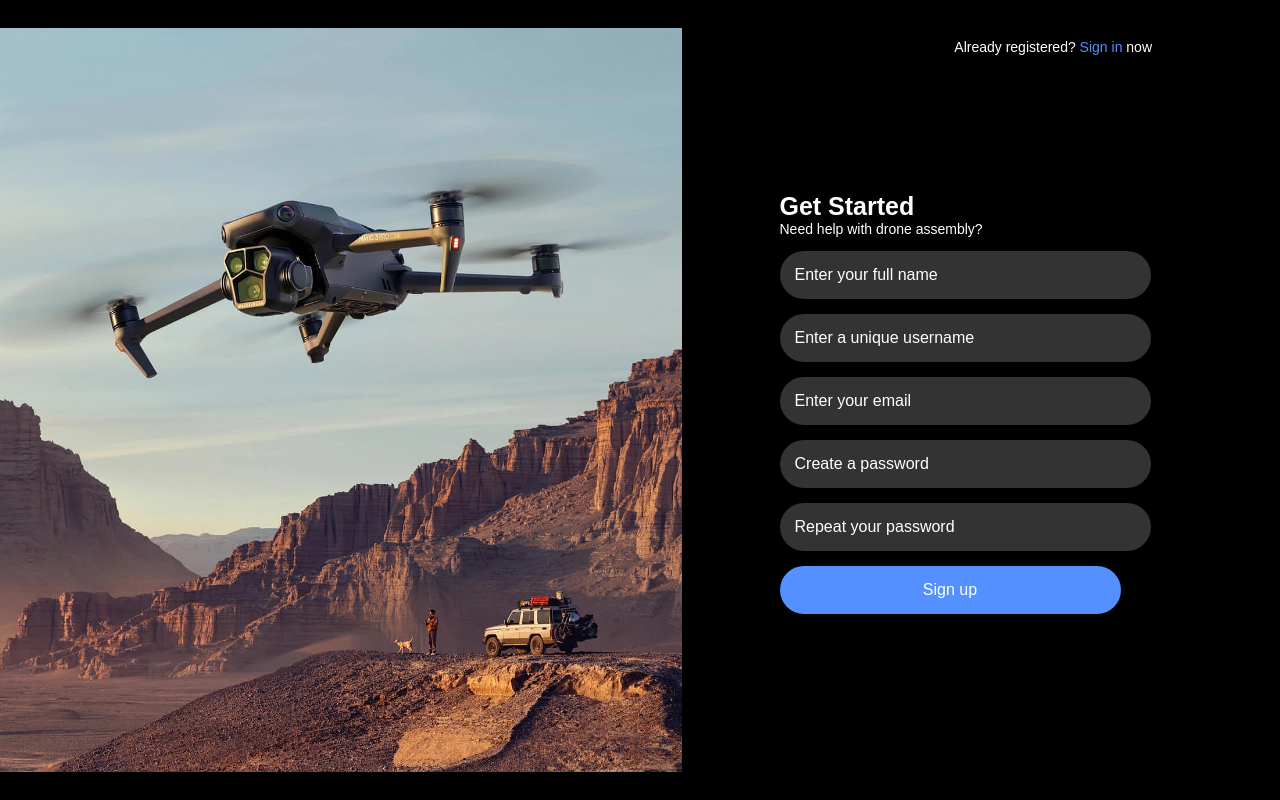
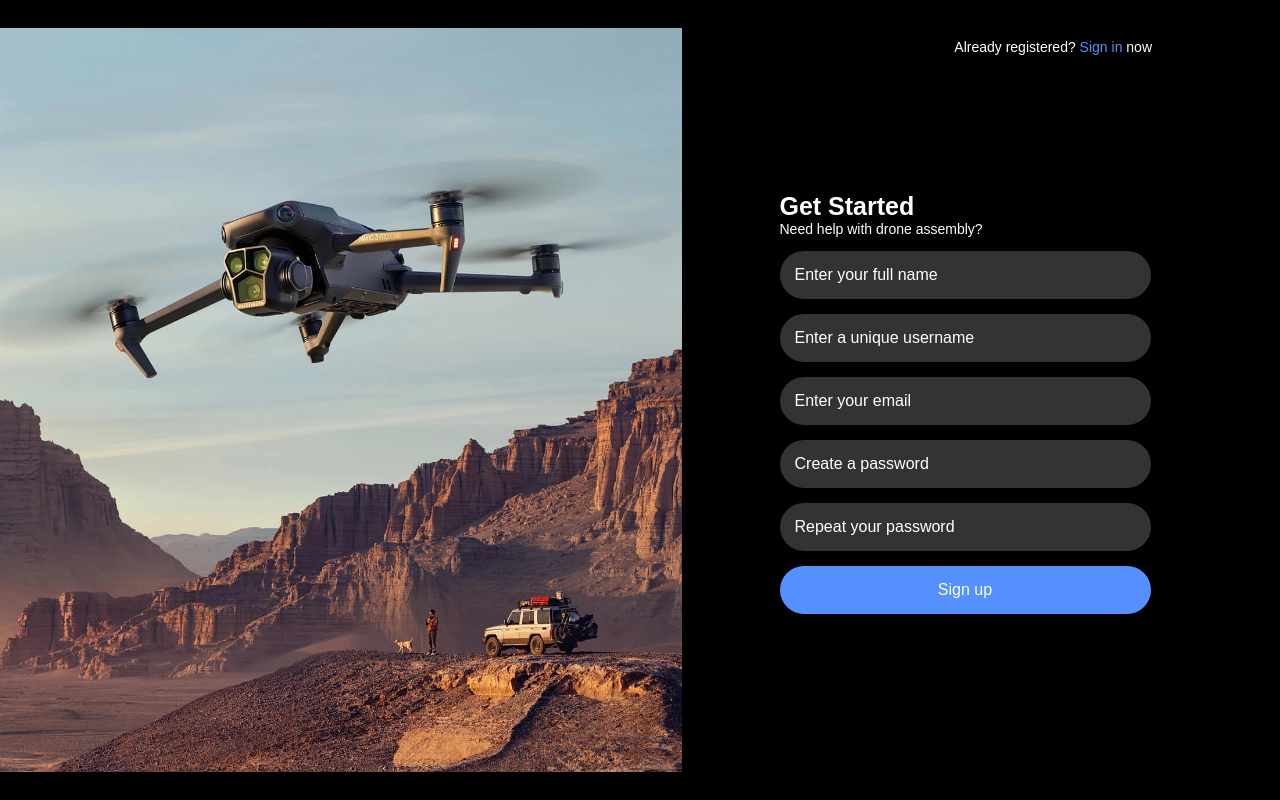
Before and after one commit to beatrizzfcosta/PWEB, a plain HTML site: page frontend/assets/html/signUP.html in a window 1280 px wide. Drawn offline with Linux system fonts and the light colour scheme.

Commit message:
sign in e sign up update

```diff
--- a/frontend/assets/css/signIN.css
+++ b/frontend/assets/css/signIN.css
@@ -71,7 +71,7 @@ input[type="password"]::placeholder {
 }
 
 input[type="submit"] {
-    width: 100%;
+    width: calc(100% + 30px);
     border: none;
     background-color: #5490FF;
     color: #fff;
--- a/frontend/assets/css/signUP.css
+++ b/frontend/assets/css/signUP.css
@@ -71,14 +71,13 @@ input[type="password"]::placeholder {
 }
 
 input[type="submit"] {
-    width: 100%;
+    width: calc(100% + 30px);
     border: none;
     background-color: #5490FF;
     color: #fff;
     cursor: pointer;
     font-size: 16px;
     transition: background-color 0.3s;
-    box-sizing: border-box;
 }
 
 input[type="submit"]:hover {
```
Also changed, not shown: frontend/assets/img/signIN.jpg, 1 other file.
